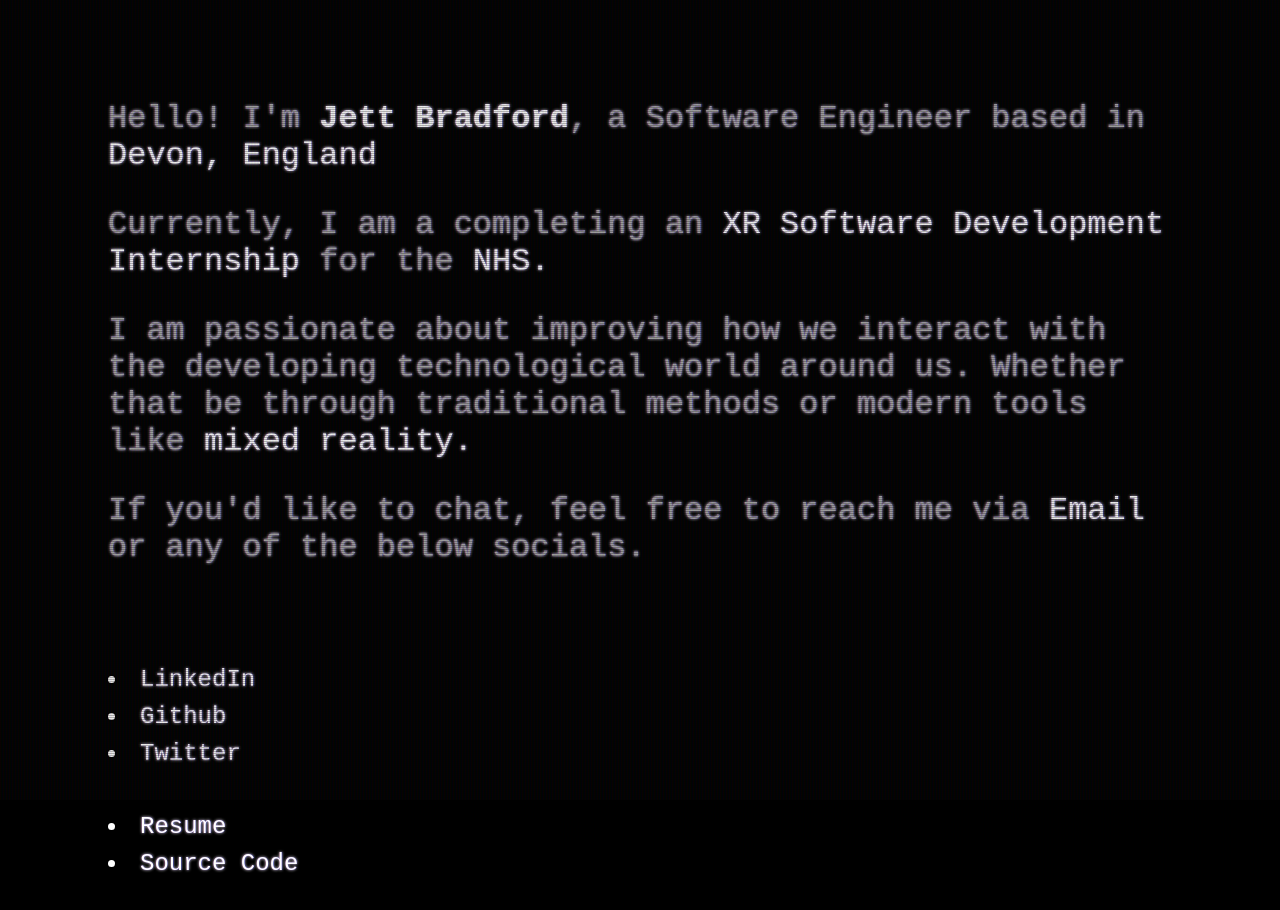
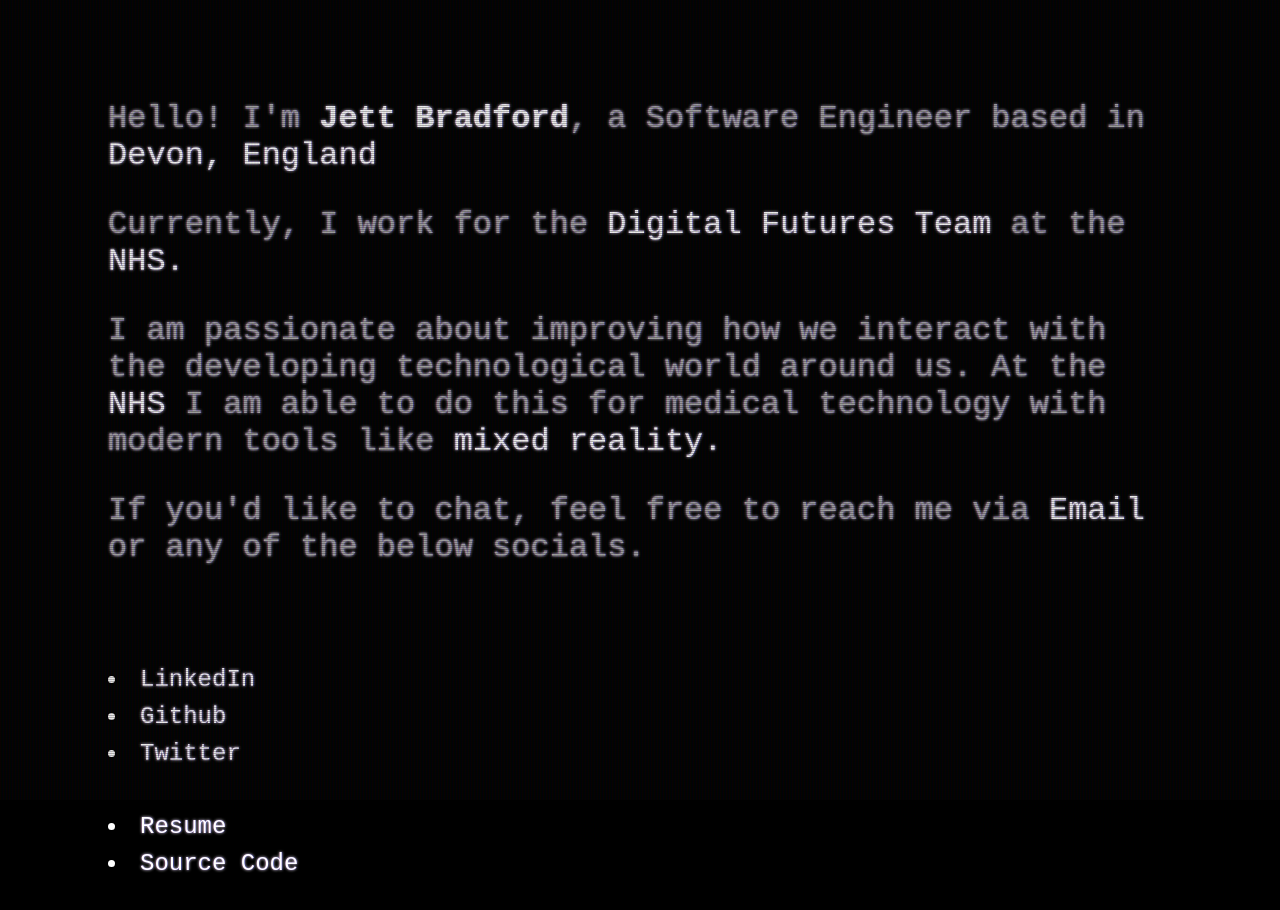
Before and after one commit to Jettford/jettford.github.io, a plain HTML site: page index.html in a window 1280 px wide. Drawn offline with Linux system fonts and the light colour scheme.

Commit message:
Update index.html

```diff
--- a/index.html
+++ b/index.html
@@ -9,9 +9,9 @@
         <main>
             <p>Hello! I'm <b>Jett Bradford</b>, a Software Engineer based in <a href="https://en.wikipedia.org/wiki/Devon">Devon, England</a></p>
 
-            <p>Currently, I am a completing an <a href="https://immersive.tsdft.uk/">XR Software Development Internship </a> for the <a href="https://www.nhs.uk/">NHS.</a></p>
+            <p>Currently, I work for the <a href="https://immersive.tsdft.uk/">Digital Futures Team</a> at the <a href="https://www.nhs.uk/">NHS.</a></p>
 
-            <p>I am passionate about improving how we interact with the developing technological world around us. Whether that be through traditional methods or modern tools like <a>mixed reality.</a></p>
+            <p>I am passionate about improving how we interact with the developing technological world around us. At the <a href="https://www.nhs.uk/">NHS</a> I am able to do this for medical technology with modern tools like <a>mixed reality.</a></p>
 
             <p>If you'd like to chat, feel free to reach me via <a href="mailto:mrjettbradford@gmail.com">Email</a> or any of the below socials.</p>
         </main>
```
